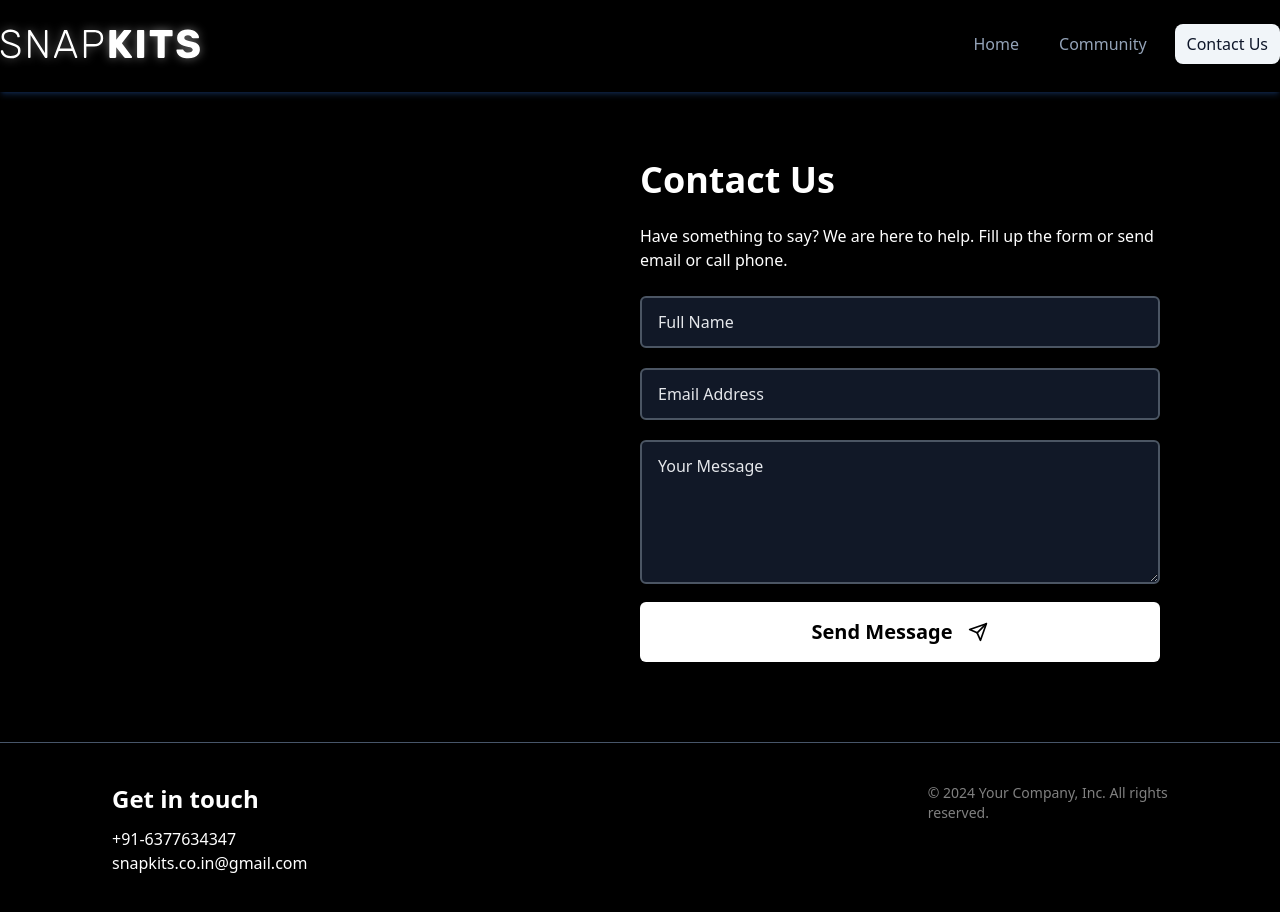
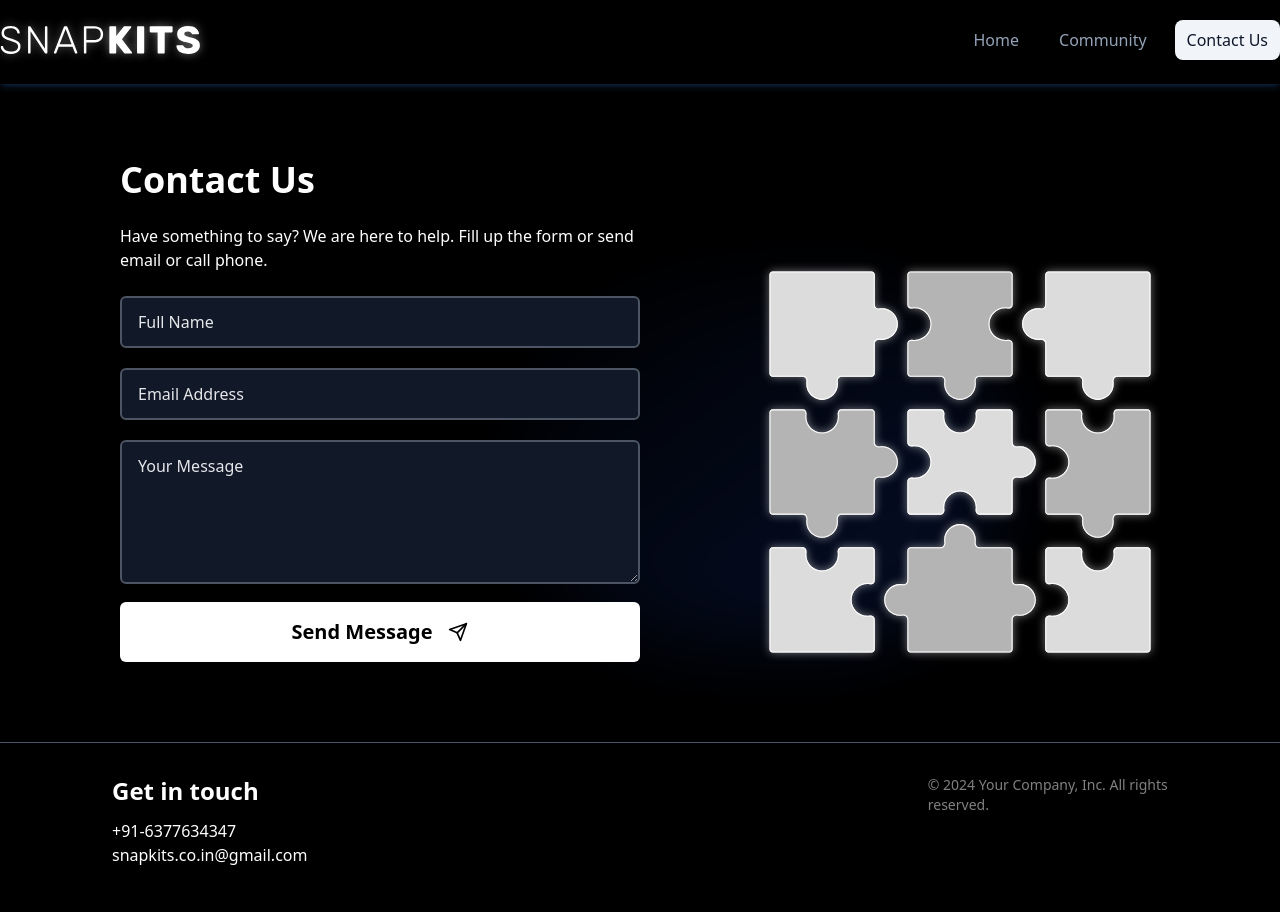
Before and after one commit to snapkits/snap-kits, a Next.js app: page /snap-kits/contact-us in a window 1280 px wide. Shown: the top 912 px of the page. Built offline with nearby package versions, Linux system fonts and the light colour scheme.

Commit message:
changes in page

```diff
--- a/src/app/(root)/(home)/page.tsx
+++ b/src/app/(root)/(home)/page.tsx
@@ -26,11 +26,12 @@
                         after:dark:opacity-40 sm:before:w-[480px] sm:after:w-[240px] before:lg:h-[360px]"
         >
           <Image
-            className='relative dark:drop-shadow-[0_0_0.3rem_#ffffff70] dark:invert'
+            className='relative dark:drop-shadow-[0_0_0.3rem_#ffffff70]'
             src='/legos.svg'
             alt='Legos Logo'
-            width={300}
-            height={300}
+            width={400}
+            height={400}
+            style={{ width: '400px', height: '400px' }}
             priority
           />
         </div>
@@ -98,6 +99,7 @@
                 alt='anurag'
                 width={250}
                 height={200}
+                style={{ width: 'auto', height: '70%' }}
               />
               <h2 className='text-medium mt-6 font-semibold text-white'>
                 Anurag Porte
@@ -125,6 +127,7 @@
                 alt='anurag'
                 width={250}
                 height={200}
+                style={{ width: 'auto', height: '70%' }}
               />
               <h2 className='text-medium mt-6 font-semibold text-white'>
                 Maanas Verma
--- a/src/app/(root)/contact-us/page.tsx
+++ b/src/app/(root)/contact-us/page.tsx
@@ -1,8 +1,9 @@
 'use client';
 
-import { Send } from 'lucide-react';
 import React, { useState } from 'react';
 import { useForm } from 'react-hook-form';
+import { Send } from 'lucide-react';
+import Image from 'next/image';
 
 const ContactUs = () => {
   const {
@@ -25,6 +26,26 @@
   return (
     <main className='flex flex-col items-center justify-between px-20'>
       <section className='my-10 flex w-full flex-row-reverse items-end justify-between p-10'>
+        <div
+          className="before:bg-gradient-radial after:bg-gradient-conic relative z-[-1]
+                        flex place-items-center before:absolute before:h-[400px] before:w-full
+                        before:-translate-x-1/2 before:rounded-full before:from-white before:to-transparent before:blur-2xl
+                        before:content-[''] after:absolute after:-z-20 after:h-[180px] after:w-full after:translate-x-1/3
+                        after:from-sky-200 after:via-blue-200 after:blur-2xl after:content-['']
+                        before:dark:bg-gradient-to-br before:dark:from-transparent
+                        before:dark:to-blue-700 before:dark:opacity-20 after:dark:from-sky-900 after:dark:via-[#0141ff]
+                        after:dark:opacity-40 sm:before:w-[480px] sm:after:w-[240px] before:lg:h-[360px]"
+        >
+          <Image
+            className='relative dark:drop-shadow-[0_0_0.3rem_#ffffff70]'
+            src='/legos.svg'
+            alt='Legos Logo'
+            width={400}
+            height={400}
+            style={{ width: '400px', height: '400px' }}
+            priority
+          />
+        </div>
         <div className='w-1/2'>
           <h2 className='text-4xl font-semibold dark:text-white'>Contact Us</h2>
           <p className='my-6 dark:text-white'>
--- a/src/app/layout.tsx
+++ b/src/app/layout.tsx
@@ -1,5 +1,4 @@
 import type { Metadata } from 'next';
-import { Inter } from 'next/font/google';
 import '../styles/globals.css';
 
 export const metadata: Metadata = {
@@ -14,7 +13,7 @@
 }>) {
   return (
     <html lang='en' className='dark scroll-smooth bg-black'>
-      <body>{children}</body>
+      <body suppressHydrationWarning={true}>{children}</body>
     </html>
   );
 }
--- a/src/components/Footer.tsx
+++ b/src/components/Footer.tsx
@@ -3,7 +3,7 @@
 const Footer = () => {
   return (
     <footer className='flex flex-col items-center justify-between border-t border-slate-600 px-20 text-white'>
-      <section className='my-10 flex w-full justify-between px-8'>
+      <section className='my-8 flex w-full justify-between px-8'>
         <div className='flex flex-col justify-around'>
           <h2 className={`mb-3 text-2xl font-semibold`}>Get in touch</h2>
           <p>+91-6377634347</p>
--- a/src/components/NavHeader.tsx
+++ b/src/components/NavHeader.tsx
@@ -15,7 +15,7 @@
 
   return (
     <header className='fixed top-0 w-full bg-black shadow-md shadow-blue-500/20 '>
-      <section className='relative mx-auto my-6 flex max-w-7xl justify-center'>
+      <section className='relative mx-auto my-4 flex max-w-7xl justify-center'>
         <div className='flex w-full justify-between'>
           <div
             className="before:bg-gradient-radial flex items-center before:absolute before:h-[50px] before:w-full
@@ -28,10 +28,11 @@
               alt='Snapkits Logo'
               width={200}
               height={48}
+              style={{ width: '200px', height: '48px' }}
               priority
             />
           </div>
-          <nav className='flex space-x-4 sm:justify-center'>
+          <nav className='flex items-center space-x-4 sm:justify-center'>
             {links.map((link) => (
               <Link
                 key={`${link.title}`}
--- a/src/components/ProjectCard.tsx
+++ b/src/components/ProjectCard.tsx
@@ -1,5 +1,4 @@
 'use client';
-import { Button } from './ui/button';
 
 export function Cards(props: {
   title: string;
@@ -38,7 +37,6 @@
               </button>
             );
           })}
-          <Button variant={'outline'}>Space</Button>
         </div>
       </div>
     </div>
```
